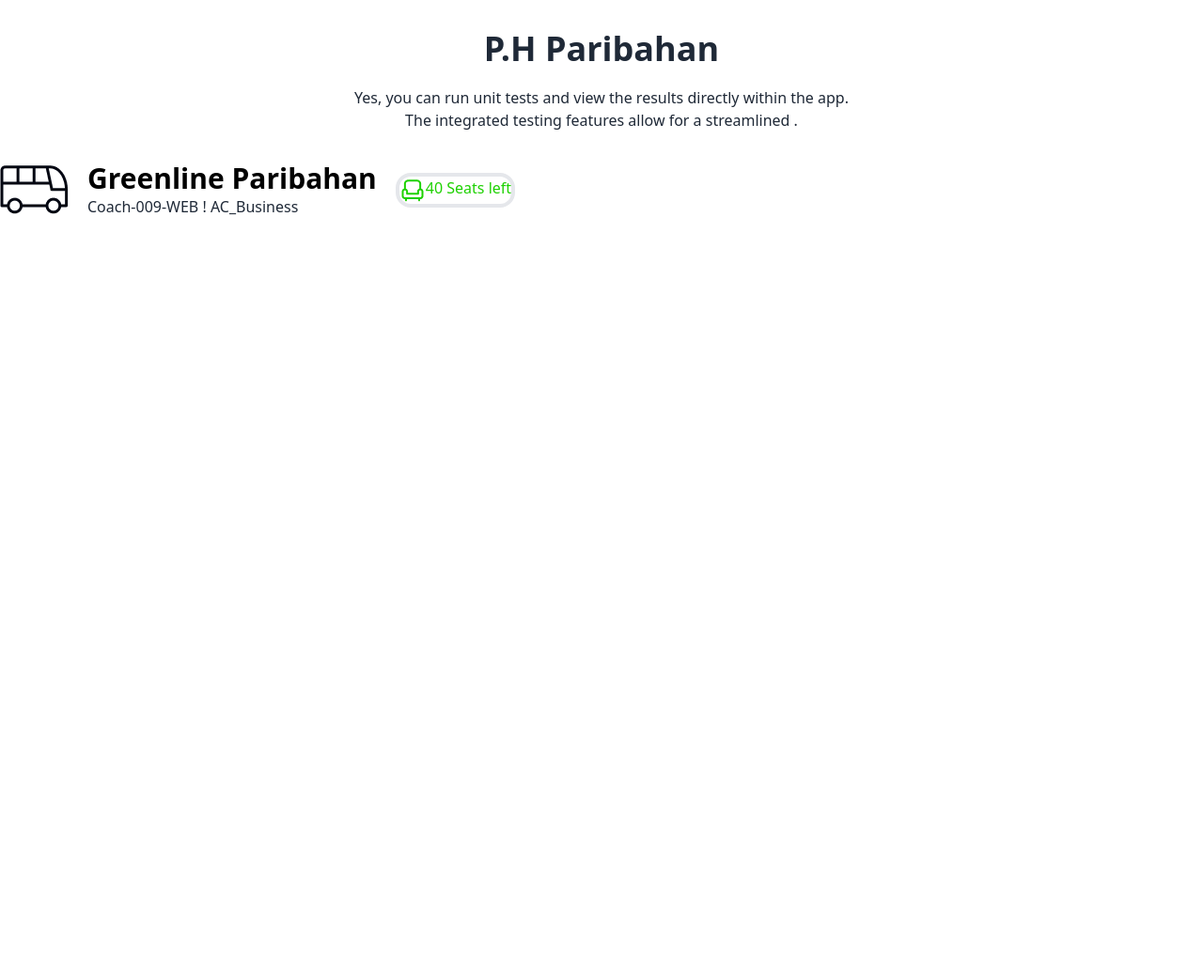
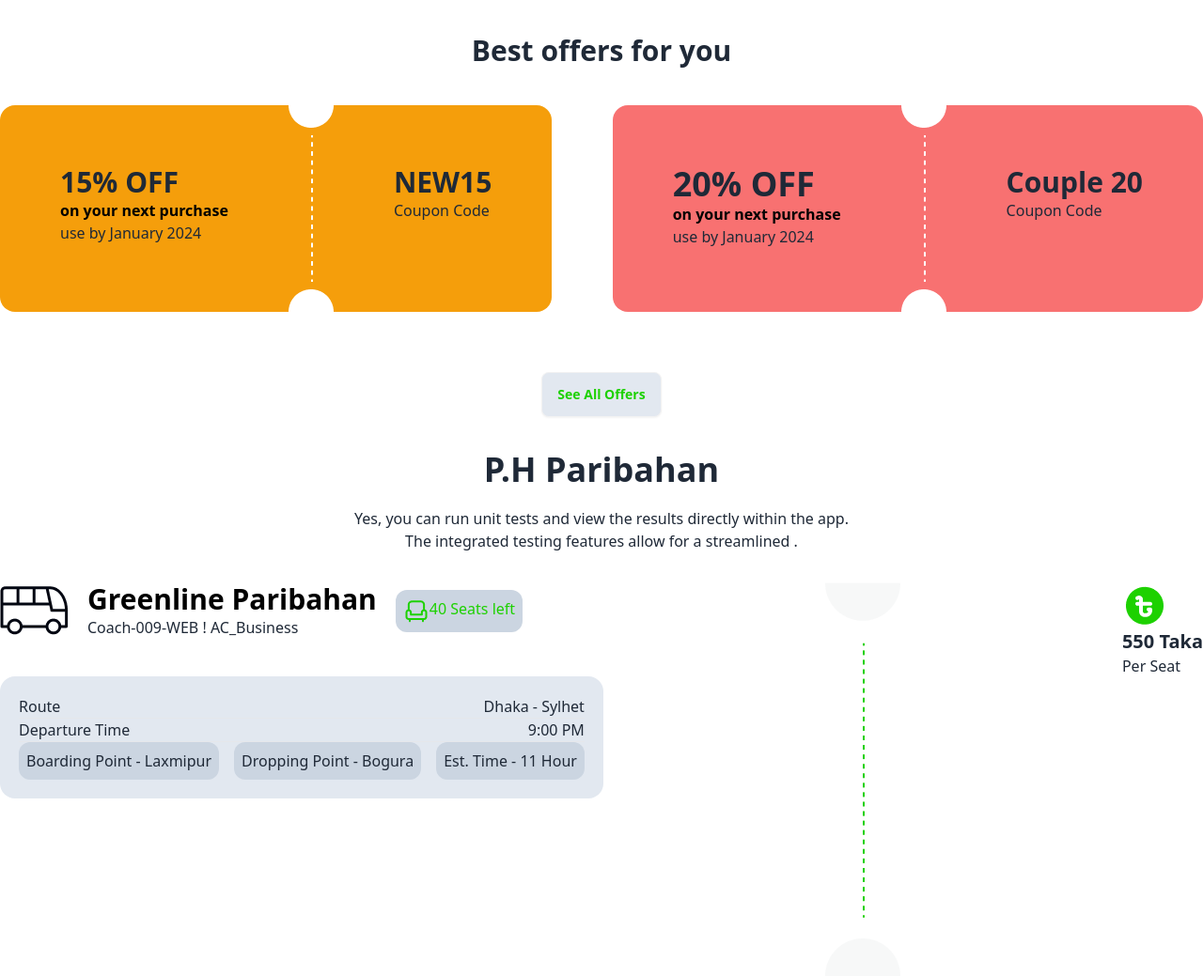
Before and after one commit to MdRadoyanhasan/bus-ticket-sel, a plain HTML site: page index.html in a window 1280 px wide. Shown: the part 500-1539 px from the top of the page at 94% size. Before the commit the page ends 800 px from the top, so only its background shows below. Drawn offline with nearby package versions, Linux system fonts and the light colour scheme.

Commit message:
tow section are design

```diff
--- a/index.html
+++ b/index.html
@@ -6,6 +6,7 @@
     <title>Bus-Ticket-sel</title>
     <link href="https://cdn.jsdelivr.net/npm/daisyui@4.7.2/dist/full.min.css" rel="stylesheet" type="text/css" />
     <script src="https://cdn.tailwindcss.com"></script>
+    <link rel="stylesheet" href="styles/style.css">
 </head>
 <body>
     <header>
@@ -59,25 +60,90 @@
     </div>
     </header>
     <main class="mx-auto container">
+      <!-- offer section -->
+      <section>
+        <h2 class="font-extrabold text-3xl text-center mt-10 mb-10">Best offers for you</h2>
+        <div class="flex justify-between">
+          <div class="flex bg-amber-500 rounded-2xl">
+            <div class="p-16">
+              <p class="font-extrabold text-3xl">15% OFF</p>
+              <p class="text-black font-bold">on your next purchase</p>
+              <p>use by January 2024</p>
+            </div>
+            <img src="images/cupon-devider.png" alt="">
+            <div class="p-16">
+              <p class="font-extrabold text-3xl">NEW15</p>
+              <p>Coupon Code</p>
+            </div>
+          </div>
+          <div class="flex bg-red-400 rounded-2xl">
+            <div class="p-16">
+              <p class="font-extrabold text-4xl">20% OFF</p>
+              <p class="text-black font-bold">on your next purchase</p>
+              <p>use by January 2024</p>
+            </div>
+            <img src="images/cupon-devider.png" alt="">
+            <div class="p-16">
+              <p class="font-extrabold text-3xl">Couple 20</p>
+              <p>Coupon Code</p>
+            </div>
+          </div>
+        </div>
+        <div class="text-center"><button class="btn  bg-slate-200 text-[#1DD100] mt-16">See All Offers</button></div>
+      </section>
+      <!-- p.h paribahan section -->
+      <section>
         <h2 class=" mt-9 text-center font-extrabold text-4xl">P.H Paribahan</h2>
         <p class="text-center mt-5 mb-8">Yes, you can run unit tests and view the results directly within the app. <br> The integrated testing features allow for a streamlined .</p>
+        <div class="flex justify-between bg-white">
+          <div class="flex ">
+             <!-- bus er date line -->
             <div>
-                <div class="flex">
-                    <div class="flex gap-5 justify-between items-center">
+              <div class="flex justify-between">
+                <div class="flex gap-5 items-center justify-between">
                     <img src="images/bus-logo.png" alt="">
                     <div><h1 class=" font-bold text-black text-3xl">Greenline Paribahan</h1>
                         <p>Coach-009-WEB ! AC_Business</p>
                     </div>
-                        <div class="flex border-4 rounded-2xl ">
+                    <div class="flex bg-slate-300 rounded-xl p-2 ">
                         <img src="images/seat-green.png" alt="">
                         <p class="text-[#1DD100]">40 Seats left</p>
-
+                    </div>
                 </div>
               </div>
               <div>
+                <!-- date and time -->
+          <div class="bg-slate-200 mt-10 rounded-2xl p-5">
+            <div class="flex justify-between"><p>Route</p>
+              <p>Dhaka - Sylhet</p></div>
+              <hr line="1">
+              <div class="flex justify-between"><p>Departure Time</p>
+                <p>9:00 PM</p></div>
+                <hr line="1">
+                <div class="flex justify-between gap-4">
+                  <p class=" bg-slate-300 rounded-xl p-2 ">Boarding Point - Laxmipur</p>
+                  <p class=" bg-slate-300 rounded-xl p-2 ">Dropping Point - Bogura</p>
+                  <p class=" bg-slate-300 rounded-xl p-2 ">Est. Time - 11 Hour</p>
               </div>
             </div>
           </div>
+              </div>
+            </div>
+            <img src="images/info-devider.png" alt="">
+            <!-- per-ticket 550 -->
+            <div class="">
+              <img src="images/fare.png" alt="">
+              <p class="text-xl font-bold">550 Taka</p>
+              <p>Per Seat</p>
+            </div>
+          </div>
+        </div>
+      </section>
+
+
+
+
+
 
 
     </main>
--- /dev/null
+++ b/styles/style.css
@@ -0,0 +1,4 @@
+*{
+    padding: 0;
+    margin: 0;
+}
```
Lines whose indentation alone changed are shown as unchanged.
